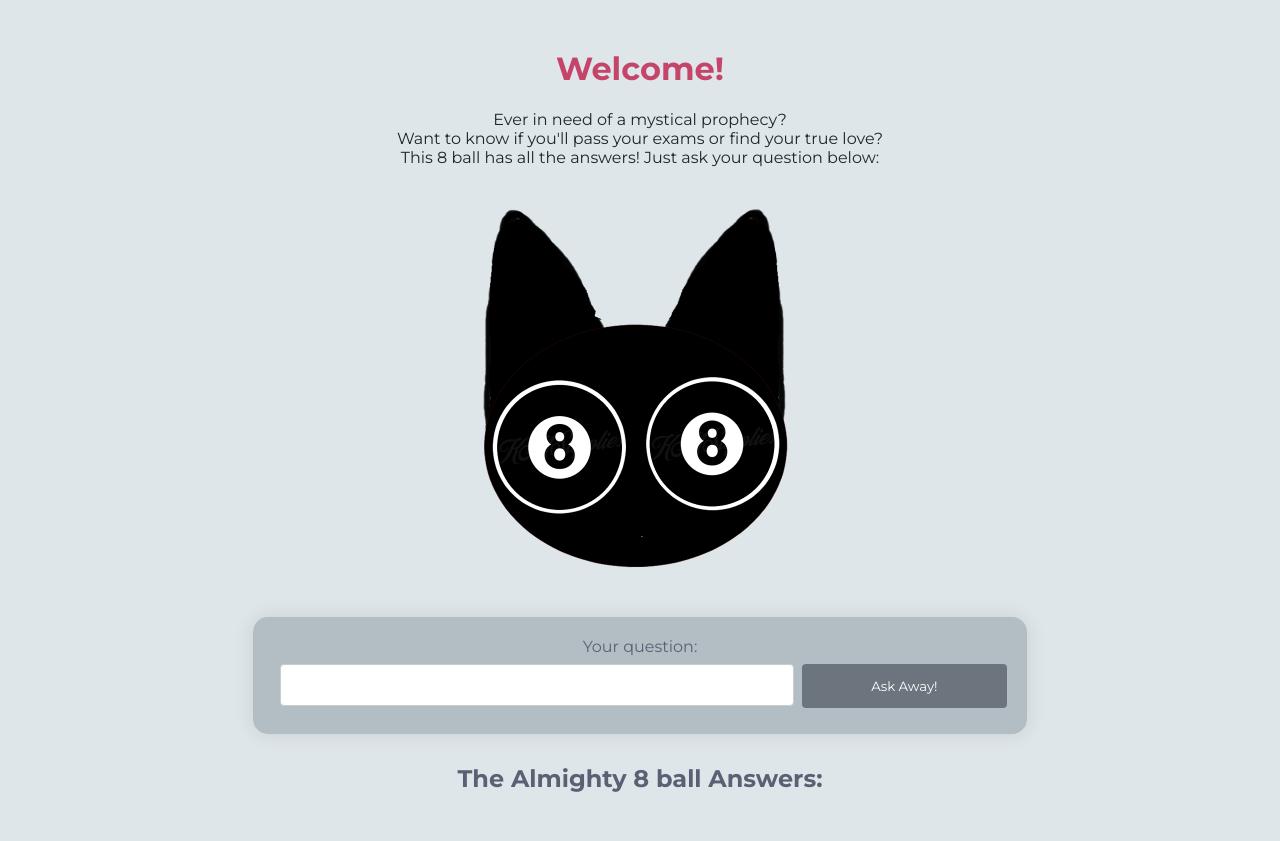
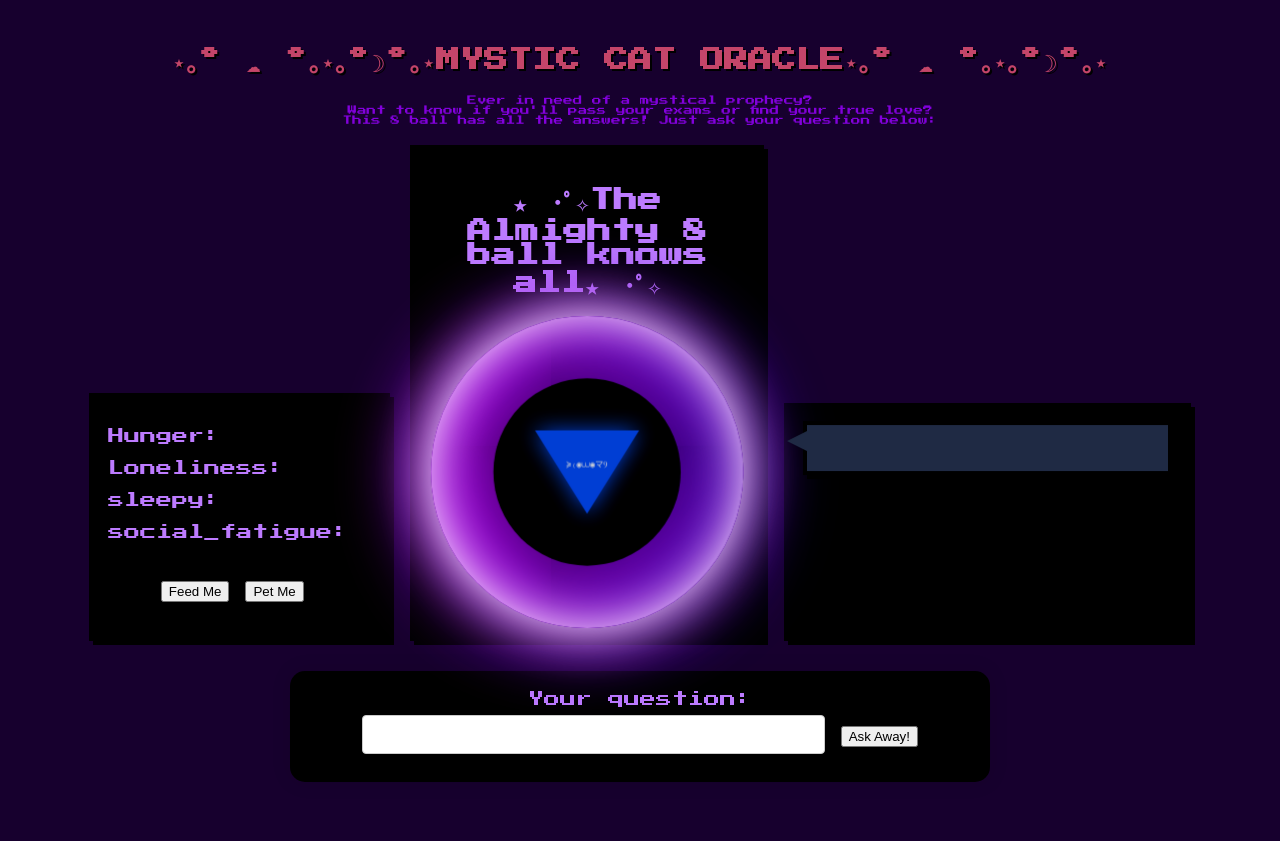
Before and after one commit to veragrosskop/My_8_ball_is_a_cat, a Flask app: template templates/index.html in a window 1280 px wide. After the commit the page ends 782 px from the top, so only its background shows below. Run offline with Flask 3, Linux system fonts and the light colour scheme; the template is opened without the code that fills it, so the values that code supplies are empty.

Commit message:
updated frontend. Temporarily turned off /status background process.
In the process of refactoring the Cat mood

```diff
--- a/app.py
+++ b/app.py
@@ -1,40 +1,82 @@
-from flask import Flask, render_template, request
+from flask import Flask, render_template, request, jsonify
 from cat import Cat
 from client import GenAIClient
+import threading
+import time
+import os
 
 # INITIALIZE APP
 # ------------------
-CLIENT = GenAIClient()
-
+CLIENT = GenAIClient() #defaults to standard Gemini for development see client.py
 app = Flask(__name__)
-
 CAT = Cat()
 
 # Helper Functions
 #-------------------
 
-def ask_oracle(question, mood_prompt) -> str:
+
+def ask_oracle(question) -> str:
     """
     Passes a question to openai.com and returns the answer as if it is a cat.
 
     :param question: The question to ask
-    :param mood_prompt: The mood prompt for the cat. For example answer as if you're a hungry cat.
     :return: The answer as a string as answered by a cat.
     """
 
-    response = CLIENT.get_response(question, mood_prompt)
+    instructions = CAT.get_mood_instructions()
+    print(instructions)
+    try:
+        response = CLIENT.get_response(question, instructions)
+    except Exception as e:
+        response = f"{e}"
+    print(response)
     return response
 
+#
+# def background_loop(flask_app):
+#     with flask_app.app_context():
+#         while True:
+#             CAT.update()  # your global pet
+#             time.sleep(5)
+#
+# def start_background_thread(flask_app):
+#     thread = threading.Thread(target=background_loop, args=(flask_app,), daemon=True)
+#     thread.start()
 
 # Routes
 # ------------------
+@app.route("/", methods=['GET'])
+def oracle_homepage():
+    return render_template('index.html', message="Ask me anything...")
 
-@app.route("/", methods=['GET', 'POST'])
-def oracle_homepage():
-    question = request.form.get("question")
-    print(question)
-    answer = ask_oracle(question, Cat.mood_prompt())
-    return render_template('index.html', answer=answer)
+@app.route("/", methods=['POST'])
+def oracle_action():
+    answer = ""
+    action = request.form.get("action")
+    print("Form data:", request.form)  # what does this show?
+    #TODO! fix stats view
+    if action == "ask":
+        question = request.form.get("question")
+        print(question)
+        answer = ask_oracle(question)
+        return jsonify({"message": answer, "state": CAT.get_dict_state()})
+    elif action == "feed":
+        CAT.handle_feed()
+        answer = "🐟 The cat has been fed!"
+        return jsonify({"message": answer, "state": CAT.get_dict_state()})
+    elif action == "pet":
+        CAT.handle_pet()
+        answer = "😸 Purr... the cat is happy!"
+        return jsonify({"message": answer, "state": CAT.get_dict_state()})
+
+    return jsonify({"message": answer, "state": CAT.get_dict_state()})
+
+@app.route("/status")
+def status():
+    return jsonify(CAT.get_dict_state())
 
 if __name__ == '__main__':
-    app.run(host="0.0.0.0", port=5002, debug=True)
+    # if os.environ.get("WERKZEUG_RUN_MAIN") == "true":
+    #     start_background_thread(app)
+
+    app.run(host="0.0.0.0", port=5002, debug=False)
--- a/client.py
+++ b/client.py
@@ -110,7 +110,7 @@
         response = self.client.models.generate_content(
             model=self.model,
             config=types.GenerateContentConfig(
-                system_instruction=instruction),
+                system_instruction=f"{instruction} Keep it short."),
             contents=prompt
         )
 
@@ -161,7 +161,7 @@
 
         response = self.client.responses.create(
             model=self.model,
-            instructions=instruction,
+            instructions=f"{instruction} Keep it short.",
             input=prompt
         )
 
--- /dev/null
+++ b/static/css/style.css
@@ -0,0 +1,237 @@
+body, input {
+    font-family: 'Press Start 2P', monospace;
+    image-rendering: pixelated;
+}
+body {
+    padding: 20px;
+    background-color: #17002E;
+    text-align: center;
+    color: #BD7BFF;
+}
+.description {
+    font-size: 0.6em;
+    color: #8200DB;
+    margin-bottom: 20px;
+}
+form {
+    background-color: #000000;
+    padding: 20px;
+    width: 60%;
+    margin: 0 auto;
+    box-shadow: 0px 0px 20px rgba(0, 0, 0, 0.1);
+    border-radius: 15px;
+}
+input[type=text] {
+    width: 70%;
+    padding: 12px 20px;
+    margin: 8px 0;
+    box-sizing: border-box;
+    border-radius: 4px;
+    border: 1px solid #ccc;
+}
+input[type=submit] {
+    background-color: #6c757d;
+    color: #ffffff;
+    padding: 14px 20px;
+    margin: 8px 0;
+    border: none;
+    border-radius: 4px;
+    cursor: pointer;
+    width: 28%;
+    float: right;
+}
+img {
+    max-width: 100%;
+    height: 400px;
+    display: block;
+    margin: 20px auto;
+}
+h1 {
+    color: #c44569;
+    font-size: 24px;
+    text-shadow: 2px 2px #000;
+}
+#answerBox {
+    color: #ffffff;
+    margin-top: 30px;
+}
+
+.oracle-container {
+    width: 90%;
+    margin: 0 auto;
+}
+
+.middle-row {
+    display: flex;
+    justify-content: space-between;
+    align-items: flex-end;
+    gap: 20px;
+}
+
+.panel {
+    background: #000;
+    padding: 15px;
+
+    border: 4px solid #000;
+    box-shadow: 4px 4px 0px #000;
+
+    min-height: 200px;
+}
+
+.stats-panel {
+    width: 25%;
+    text-align: left;
+}
+
+.cat-panel {
+    width: 30%;
+    text-align: center;
+}
+
+@keyframes pulse {
+    0% { transform: scale(1); opacity: 0.9; }
+    100% { transform: scale(1.05); opacity: 1; }
+}
+
+@keyframes floatText {
+    0% { transform: translateY(0px); }
+    50% { transform: translateY(-2px); }
+    100% { transform: translateY(0px); }
+}
+
+@keyframes flicker {
+    0% { opacity: 1; }
+    50% { opacity: 0.85; }
+    100% { opacity: 1; }
+}
+
+@keyframes talk {
+    0% { transform: translateY(0px); }
+    50% { transform: translateY(-3px); }
+    100% { transform: translateY(0px); }
+}
+
+.cat-wrapper{
+    position: relative;
+    width: 300px;
+    height: 300px;
+    margin: 0 auto;
+    animation: pulse 2s infinite alternate ease-in-out;
+}
+
+.oracle_gradient {
+    position: absolute;
+    top: 0;
+    left: 0;
+    width: 100%;
+    height: 100%;
+    border-radius: 50%;
+
+    box-shadow:
+        inset 0 0 50px #fff,
+        inset 20px 0 80px #CC00FF,
+        inset -20px 0 80px #2400B3,
+        inset 20px 0 300px #CC00FF,
+        inset -20px 0 300px #2400B3,
+        0 0 50px #fff,
+        -10px 0 80px #CC00FF,
+        10px 0 80px #2400B3;
+
+    z-index: 0;
+}
+
+.oracle-core {
+    position: absolute;
+    top: 50%;
+    left: 50%;
+    transform: translate(-50%, -50%);
+
+    width: 180px;
+    height: 180px;
+
+    background: black;
+    border-radius: 50%;
+
+    z-index: 1;
+
+    display: flex;
+    align-items: center;
+    justify-content: center;
+}
+
+.oracle-screen {
+    width: 0;
+    height: 0;
+    border-left: 50px solid transparent;
+    border-right: 50px solid transparent;
+    border-top: 80px solid #004CFF; /* blue */
+    filter: drop-shadow(0 0 10px #004CFF);
+    animation: flicker 1.5s infinite;
+
+    position: relative;
+    display: flex;
+    align-items: center;
+    justify-content: center;
+}
+
+.oracle-screen p {
+    position: absolute;
+    top: -60px;
+    width: 100px;
+    text-align: center;
+
+    font-size: 8px;
+    color: white;
+}
+
+#oracle-text {
+    animation: floatText 2s infinite ease-in-out;
+}
+
+#cat-img {
+    position: relative;
+    z-index: 1;
+
+    width: 100%;
+    height: 100%;
+    object-fit: contain;
+
+    image-rendering: pixelated;
+}
+
+.speech-panel {
+    width: 35%;
+}
+
+.speech-bubble {
+    position: relative;
+    background: #1f2a44;
+    color: white;
+    padding: 15px;
+
+    border: 4px solid #000;
+    box-shadow: 4px 4px 0px #000;
+
+    text-align: left;
+
+    animation: talk 3s ease-in-out infinite;
+}
+/* speech bubble pointer to cat */
+.speech-bubble::after {
+    content: "";
+    position: absolute;
+
+    left: -20px;
+    bottom: 20px;
+
+    width: 0;
+    height: 0;
+
+    border-top: 10px solid transparent;
+    border-bottom: 10px solid transparent;
+    border-right: 20px solid #1f2a44;
+}
+
+.bottom-row {
+    margin-top: 30px;
+}
--- /dev/null
+++ b/static/js/app.js
@@ -0,0 +1,42 @@
+// debug check if loaded
+console.log("app.js loaded");
+console.log("forms found:", document.querySelectorAll("form").length);
+
+function updateUI(data) {
+    document.getElementById("hunger").innerText = data.hunger.toFixed(1);
+    document.getElementById("loneliness").innerText = data.loneliness.toFixed(1);
+    document.getElementById("social_fatigue").innerText = data.social_fatigue.toFixed(1);
+    document.getElementById("sleepy").innerText = data.sleepy.toFixed(1);
+}
+
+//setInterval(() => {
+//    fetch("/status")
+//        .then(res => res.json())
+//        .then(updateUI);
+//}, 2000);
+
+document.querySelectorAll("form").forEach(form => {
+    form.addEventListener("submit", function (e) {
+        e.preventDefault(); // stop page reload
+
+        const formData = new FormData(form);
+        // This captures which button was clicked
+        if (e.submitter) {
+            formData.set(e.submitter.name, e.submitter.value);
+        }
+
+        fetch("/", {
+            method: "POST",
+            body: formData
+        })
+        .then(res => res.json())
+        .then(data => {
+            // update UI immediately
+            updateUI(data.state);
+
+            // optional: show message
+            document.getElementById("answer").innerText = data.message;
+        })
+        .catch(err => console.error("Fetch error:", err));
+    });
+});
--- /dev/null
+++ b/templates/base.html
@@ -0,0 +1,15 @@
+<!DOCTYPE html>
+<html>
+<head>
+    <title>My 8 ball is a cat</title>
+    <link href="https://fonts.googleapis.com/css2?family=Press+Start+2P&display=swap" rel="stylesheet">
+    <link rel="stylesheet" href="{{ url_for('static', filename='css/style.css') }}">
+</head>
+<body>
+
+{% block content %}{% endblock %}
+
+<script src="{{ url_for('static', filename='js/app.js') }}"></script>
+
+</body>
+</html>
--- /dev/null
+++ b/templates/components/actions.html
@@ -0,0 +1,6 @@
+<div style="margin-top:20px;">
+    <form action="/" method="post">
+        <button type="submit" name="action" value="feed">Feed Me</button>
+        <button type="submit" name="action" value="pet">Pet Me</button>
+    </form>
+</div>
--- /dev/null
+++ b/templates/components/oracle.html
@@ -0,0 +1,4 @@
+
+<div class="speech-bubble">
+    <p id="answer">{{ message }}</p>
+</div>
--- /dev/null
+++ b/templates/components/oracle_input.html
@@ -0,0 +1,5 @@
+<form action="/" method="post">
+    <label for="question">Your question:</label><br>
+    <input type="text" id="question" name="question" required>
+    <button type="submit" name="action" value="ask">Ask Away!</button>
+</form>
--- /dev/null
+++ b/templates/components/stats.html
@@ -0,0 +1,4 @@
+<p>Hunger: <span id="hunger"></span></p>
+<p>Loneliness: <span id="loneliness"></span></p>
+<p>sleepy: <span id="sleepy"></span></p>
+<p>social_fatigue: <span id="social_fatigue"></span></p>
--- a/templates/index.html
+++ b/templates/index.html
@@ -1,80 +1,60 @@
-<!DOCTYPE html>
-<html>
-<head>
-    <title>Ask the Almighty Oracle</title>
-    <link href="https://fonts.googleapis.com/css2?family=Montserrat:wght@400;700&display=swap" rel="stylesheet">
-    <style>
-        body, input {
-            font-family: 'Montserrat', sans-serif;
-        }
-        body {
-            padding: 20px;
-            background-color: #dfe6e9;
-            text-align: center;
-            color: #596275;
-        }
-        .description {
-            font-size: 1em;
-            color: #1e272e;
-            margin-bottom: 30px;
-        }
-        form {
-            background-color: #b2bec3;
-            padding: 20px;
-            width: 60%;
-            margin: 0 auto;
-            box-shadow: 0px 0px 20px rgba(0, 0, 0, 0.1);
-            border-radius: 15px;
-        }
-        input[type=text] {
-            width: 70%;
-            padding: 12px 20px;
-            margin: 8px 0;
-            box-sizing: border-box;
-            border-radius: 4px;
-            border: 1px solid #ccc;
-        }
-        input[type=submit] {
-            background-color: #6c757d;
-            color: #fff;
-            padding: 14px 20px;
-            margin: 8px 0;
-            border: none;
-            border-radius: 4px;
-            cursor: pointer;
-            width: 28%;
-            float: right;
-        }
-        img {
-            max-width: 100%;
-            height: 400px;
-            display: block;
-            margin: 20px auto;
-        }
-        h1 {
-            color: #c44569;
-        }
-        #answerBox {
-            color: #fffff;
-            margin-top: 30px;
-        }
+{% extends "base.html" %}
 
-    </style>
-</head>
-<body>
-<h1>Welcome!</h1>
-<p class="description">Ever in need of a mystical prophecy?<br/>Want to know if you'll pass your exams or find your true
-    love?<br/>This 8 ball has all the answers! Just ask your question below:</p>
-<img src="{{ url_for('static', filename='images/cat_8ball.png') }}" alt="8 ball">
-<form action="/" method="post">
-    <label for="question">Your question:</label><br>
-    <input type="text" id="question" name="question" required>
-    <input type="submit" value="Ask Away!">
-</form>
+{% block content %}
 
-<div id="answerBox">
-    <h2>The Almighty 8 ball Answers:</h2>
-    <p id="answer">{{ answer }}</p>
+<!-- TOP ROW: website headers -->
+
+<h1>⋆｡˚ ☁︎ ˚｡⋆｡˚☽˚｡⋆MYSTIC CAT ORACLE⋆｡˚ ☁︎ ˚｡⋆｡˚☽˚｡⋆</h1>
+
+<p class="description">
+Ever in need of a mystical prophecy?<br/>
+Want to know if you'll pass your exams or find your true love?<br/>
+This 8 ball has all the answers! Just ask your question below:
+</p>
+
+
+<div class="oracle-container">
+
+     <!-- Middle row: left user stats, middle cat, right speech bubble -->
+    <div class="middle-row">
+
+        <!-- LEFT: Stats -->
+        <div class="panel stats-panel">
+            {% include "components/stats.html" %}
+            {% include "components/actions.html" %}
+        </div>
+
+        <!-- CENTER: Cat Oracle -->
+        <div class="panel cat-panel">
+            <h2>★ ･ﾟ✧The Almighty 8 ball knows all★ ･ﾟ✧</h2>
+            <div class="cat-wrapper">
+
+                <!-- NEW: 8 ball shapes -->
+                <div class="oracle_gradient"></div> <!-- 8 ball shapes -->
+                <div class="oracle-core"> <!-- 8 ball black screen holder -->
+
+                        <div class="oracle-screen">
+                            <p id="oracle-text">≽₍◉⩊◉マⳊ</p>
+                        </div>
+
+                </div>
+<!--                <img id="cat-img"-->
+<!--                     src="{{ url_for('static', filename='images/cat_8ball_pixel.png') }}">-->
+            </div>
+        </div>
+
+        <!-- RIGHT: Speech Bubble -->
+        <div class="panel speech-panel">
+            {% include "components/oracle.html" %}
+        </div>
+
+    </div>
+
+    <!-- BOTTOM ROW: user input -->
+    <div class="bottom-row">
+        {% include "components/oracle_input.html" %}
+    </div>
+
 </div>
-</body>
-</html>
+
+{% endblock %}
```
Also changed, not shown: cat.py (+113 -9 lines), static/images/cat_8ball.png (deleted).
